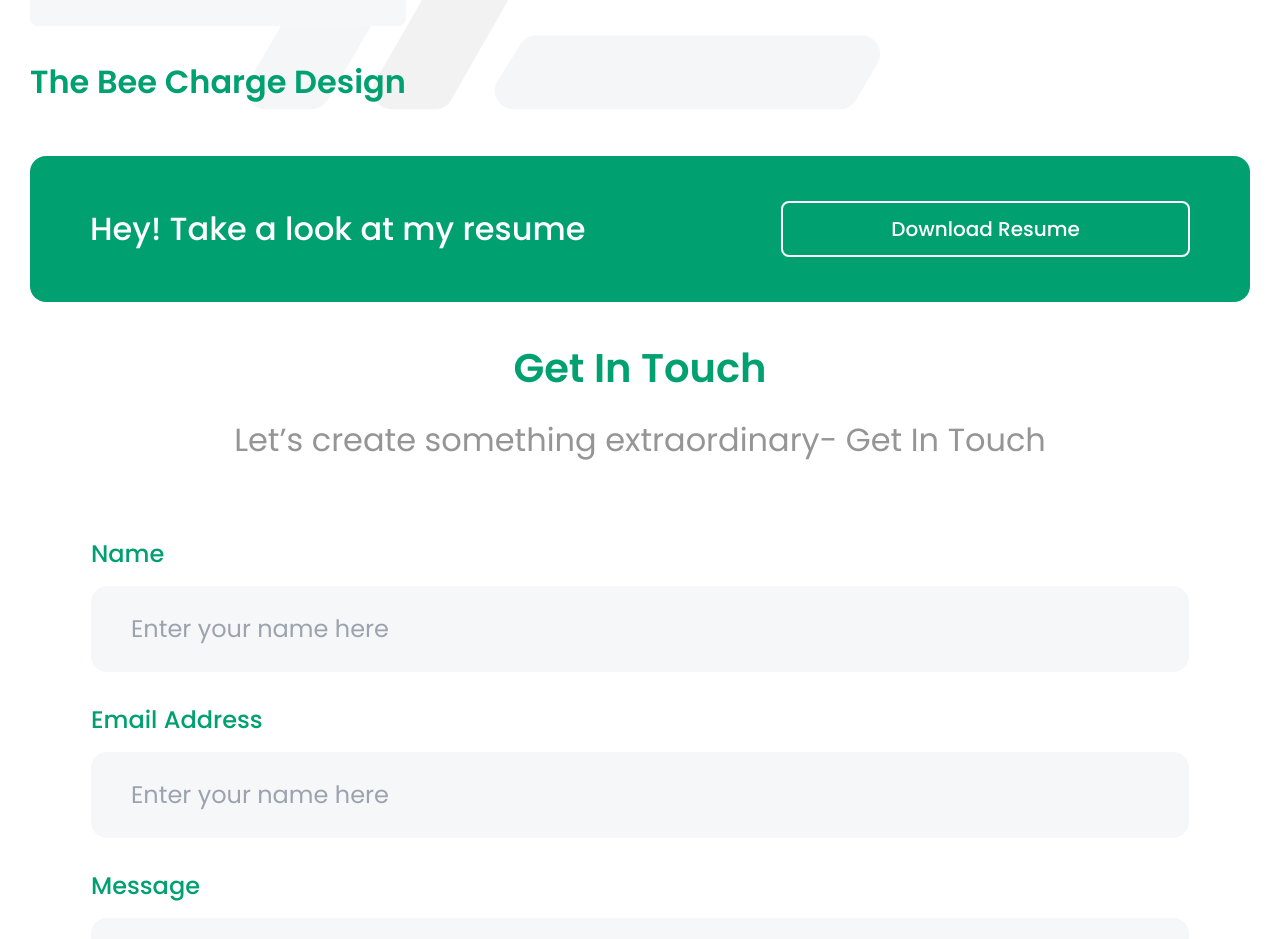
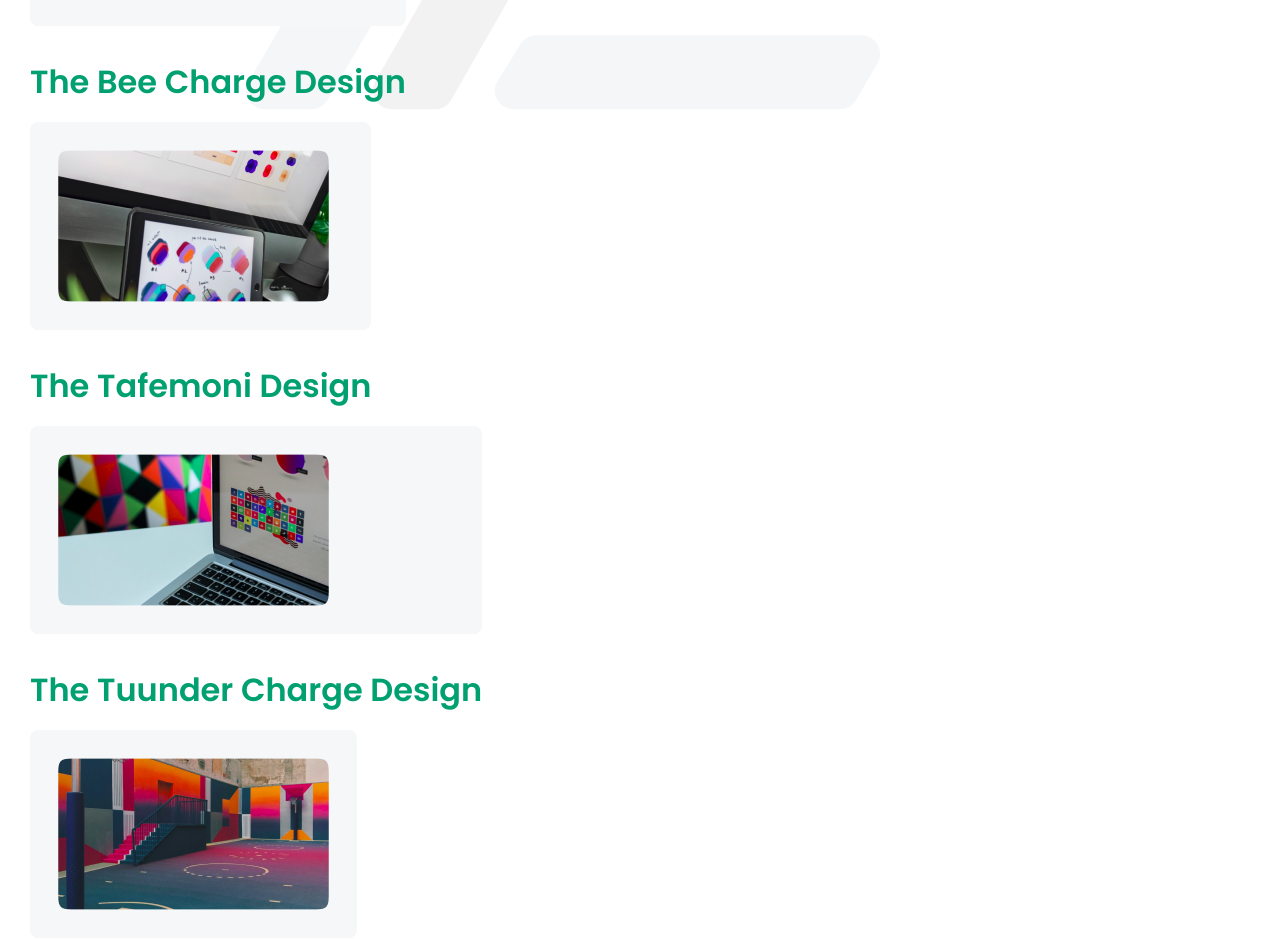
Before and after one commit to mmustaphak/ui-ux-portfolio, a React (Vite) app: page /portfolio in a window 1280 px wide. Shown: the part 713-1652 px from the top of the page. Built offline with nearby package versions, Linux system fonts and the light colour scheme.

Commit message:
used the images in the porfolio componenet

```diff
--- a/src/components/Portfolio.jsx
+++ b/src/components/Portfolio.jsx
@@ -16,6 +16,7 @@ export default function Portfolio() {
         Explore the artistry and precision in my portfolio projects
       </p>
       {/* Project Cards */}
+      <div>
         <a href="">
           <div className="mt-4 w-fit">
             <div className="p-7 rounded-lg bg-whitish">
@@ -25,7 +26,6 @@ export default function Portfolio() {
                 alt="The Bee Charge Design Project"
               />
             </div>
-
             <h2
               style={{ color: theme }}
               className="mt-3 font-semibold text-left md:text-xl md:leading-[normal] md:mt-4 lg:mt-8 lg:text-[2rem]"
@@ -34,6 +34,63 @@ export default function Portfolio() {
             </h2>
           </div>
         </a>
+        <a href="">
+          <div className="mt-4 w-fit">
+            <div className="p-7 rounded-lg bg-whitish">
+              <img
+                className="mx-auto md:mx-0 md:mr-auto"
+                src={projectImg2}
+                alt="The Bee Charge Design Project"
+              />
+            </div>
+
+            <h2
+              style={{ color: theme }}
+              className="mt-3 font-semibold text-left md:text-xl md:leading-[normal] md:mt-4 lg:mt-8 lg:text-[2rem]"
+            >
+              The Tafemoni Design
+            </h2>
+          </div>
+        </a>
+
+        <a href="">
+          <div className="mt-4 w-fit">
+            <div className="p-7 rounded-lg bg-whitish">
+              <img
+                className="mx-auto md:mx-0 md:mr-auto"
+                src={projectImg3}
+                alt="The Bee Charge Design Project"
+              />
+            </div>
+
+            <h2
+              style={{ color: theme }}
+              className="mt-3 font-semibold text-left md:text-xl md:leading-[normal] md:mt-4 lg:mt-8 lg:text-[2rem]"
+            >
+              The Tuunder Charge Design
+            </h2>
+          </div>
+        </a>
+
+        <a href="">
+          <div className="mt-4 w-fit">
+            <div className="p-7 rounded-lg bg-whitish">
+              <img
+                className="mx-auto md:mx-0 md:mr-auto"
+                src={projectImg4}
+                alt="The Bee Charge Design Project"
+              />
+            </div>
+
+            <h2
+              style={{ color: theme }}
+              className="mt-3 font-semibold text-left md:text-xl md:leading-[normal] md:mt-4 lg:mt-8 lg:text-[2rem]"
+            >
+              The GIIP Design
+            </h2>
+          </div>
+        </a>
+      </div>
     </>
   );
 }
```
Lines whose indentation alone changed are shown as unchanged.
